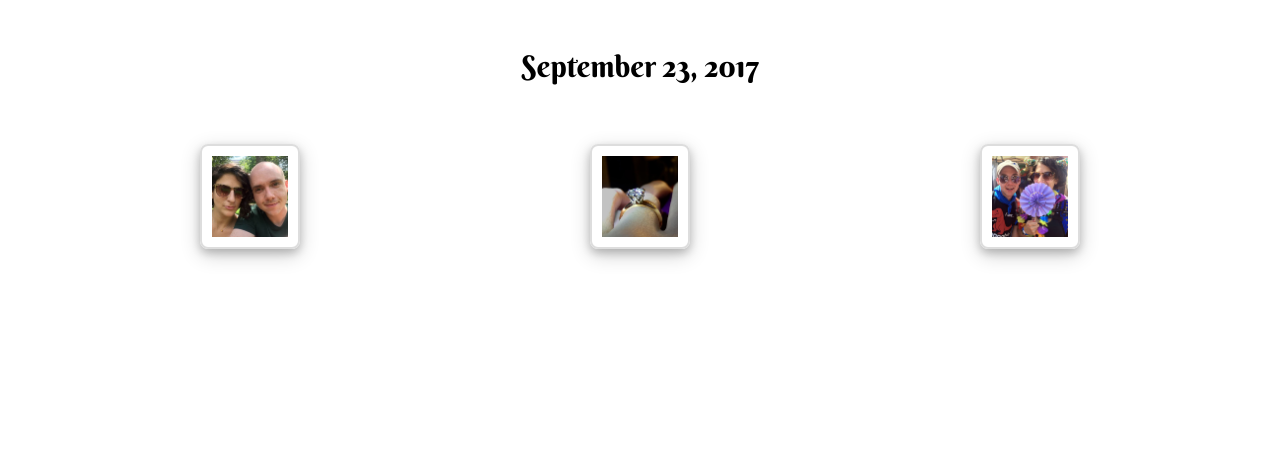
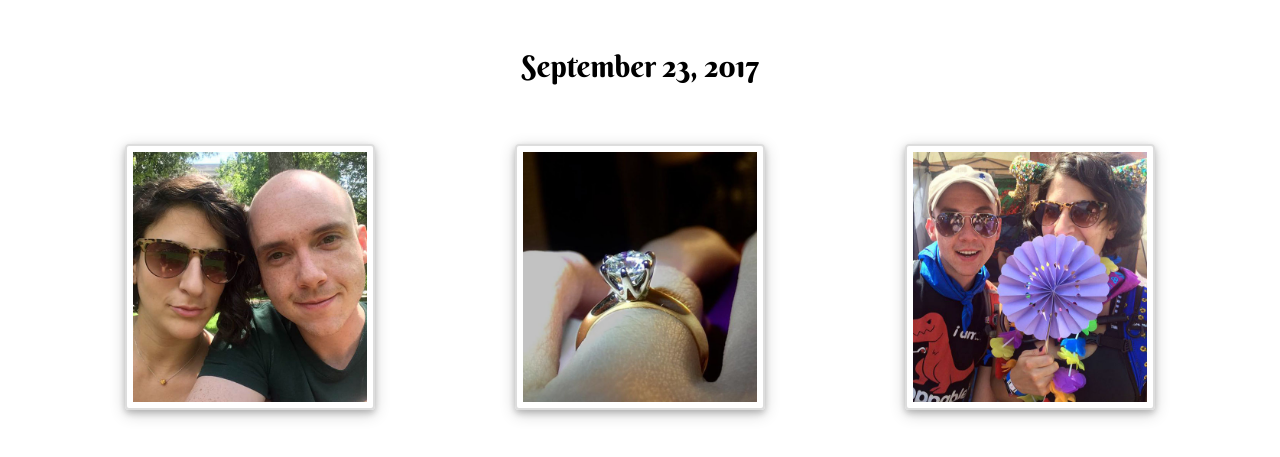
Before and after one commit to eqmvii/weddingsite, a website built with webpack: page public/index.html in a window 1280 px wide. Shown: the part 1261-1718 px from the top of the page. Before the commit the page ends 1613 px from the top, so only its background shows below. Built offline with nearby package versions, Linux system fonts and the light colour scheme.

Commit message:
fixing image css

```diff
--- a/public/index.html
+++ b/public/index.html
@@ -68,15 +68,15 @@
 
         <div class="row text-center">
             <div class="col-xs-4">
-                <img src="./img/ourfaces.jpg" alt="Eric and Liana" class="img-responsive center-block morepics" id="thering" />
+                <img src="./img/ourfaces.jpg" alt="Eric and Liana" class="center-block morepics" id="ourfaces" />
             </div>
 
             <div class="col-xs-4">
-                <img src="./img/ring.jpg" alt="Eric and Liana" class="img-responsive center-block morepics" id="thering" />
+                <img src="./img/ring.jpg" alt="Eric and Liana" class="center-block morepics" id="thering" />
             </div>
 
             <div class="col-xs-4">
-                <img src="./img/usroo.jpg" alt="Eric and Liana" class="img-responsive center-block morepics" id="thering" />
+                <img src="./img/usroo.jpg" alt="Eric and Liana" class="center-block morepics" id="usroo" />
             </div>
 
 
--- a/public/wedding.css
+++ b/public/wedding.css
@@ -18,12 +18,12 @@
   width: 700px;
   box-shadow: 0 4px 8px 0 rgba(0, 0, 0, 0.2), 0 6px 20px 0 rgba(0, 0, 0, 0.19); }
 
-#thering {
+.morepics {
   border: 2px solid #ddd;
-  border-radius: 8px;
-  padding: 10px;
-  width: 100px;
-  box-shadow: 0 4px 8px 0 rgba(0, 0, 0, 0.2), 0 6px 20px 0 rgba(0, 0, 0, 0.19); }
+  border-radius: 4px;
+  padding: 6px;
+  width: 250px;
+  box-shadow: 0 3px 6px 0 rgba(0, 0, 0, 0.2), 0 4px 16px 0 rgba(0, 0, 0, 0.19); }
 
 /* Visual aids for development only */
 /*
```
